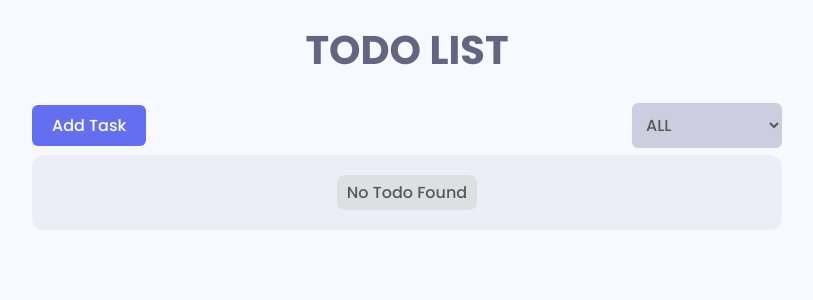
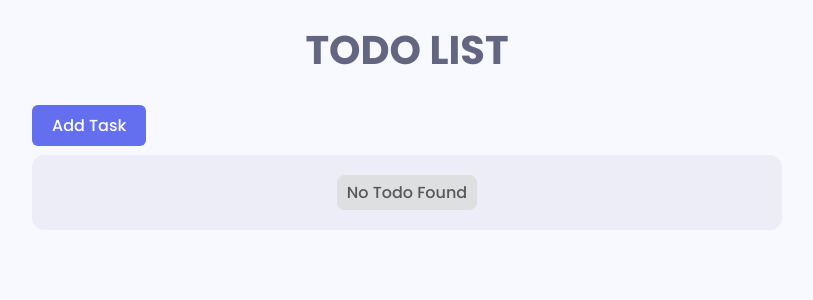
Before and after one commit to AlexTest314/Todo-list, a React (Create React App) app: page / in a window 1280 px wide. Shown: the top 300 px of the page, without its empty margins (233-1046 px from the left). Built offline with nearby package versions, Linux system fonts and the light colour scheme.

Commit message:
Deleted select and filter

```diff
--- a/src/components/AppHeader.js
+++ b/src/components/AppHeader.js
@@ -1,29 +1,28 @@
 import React, { useState } from "react";
-import Button, { SelectButton } from "./Button";
+import Button from "./Button";
 import styles from "../styles/modules/app.module.scss";
 import TodoModal from "./TodoModal";
-import { useDispatch, useSelector } from "react-redux";
-import { updateFilterStatus } from "../slices/todoSlice";
+/* import SearchFilter from "./SearchFilter";
+import { useSelector } from "react-redux";
+import AppContent from "./AppContent"; */
 
 function AppHeader() {
-  const filterStatus = useSelector(state => state.todo.filterStatus);
+  //const filterStatus = useSelector(state => state.todo.filterStatus);
+  //const todoList = useSelector(state => state.todo.todoList);
   const [modalOpen, setModalOpen] = useState(false);
 
-  const dispatch = useDispatch();
-
-  const updateFilter = e => {
-    dispatch(updateFilterStatus(e.target.value));
-  };
   return (
     <div className={styles.appHeader}>
       <Button variant="primary" onClick={() => setModalOpen(true)}>
         Add Task
       </Button>
-      <SelectButton id="status" value={filterStatus} onChange={updateFilter}>
+
+      {/*  <SelectButton id="status" value={filterStatus} onChange={updateFilter}>
         <option value="all">ALL</option>
-        <option value="incomplete">Incomplete</option>
-        <option value="complete">Complete</option>
-      </SelectButton>
+        <option value="new">New</option>
+        <option value="pending">Pending</option>
+        <option value="done">Done</option>
+      </SelectButton> */}
       <TodoModal type="add" modalOpen={modalOpen} setModalOpen={setModalOpen} />
     </div>
   );
--- a/src/slices/todoSlice.js
+++ b/src/slices/todoSlice.js
@@ -10,7 +10,6 @@ const getInitialTodo = () => {
 };
 
 const initialValue = {
-  filterStatus: "all",
   todoList: getInitialTodo()
 };
 
@@ -60,17 +59,18 @@ export const todoSlice = createSlice({
         window.localStorage.setItem("todoList", JSON.stringify(todoListArr));
         state.todoList = todoListArr;
       }
-    },
-    updateFilterStatus: (state, action) => {
+    }
+
+    /* updateFilterStatus: (state, action) => {
       state.filterStatus = action.payload;
-    }
+    } */
   }
 });
 
 export const {
   addTodo,
   deleteTodo,
-  updateTodo,
-  updateFilterStatus
+  updateTodo
+  //updateFilterStatus
 } = todoSlice.actions;
 export default todoSlice.reducer;
```
